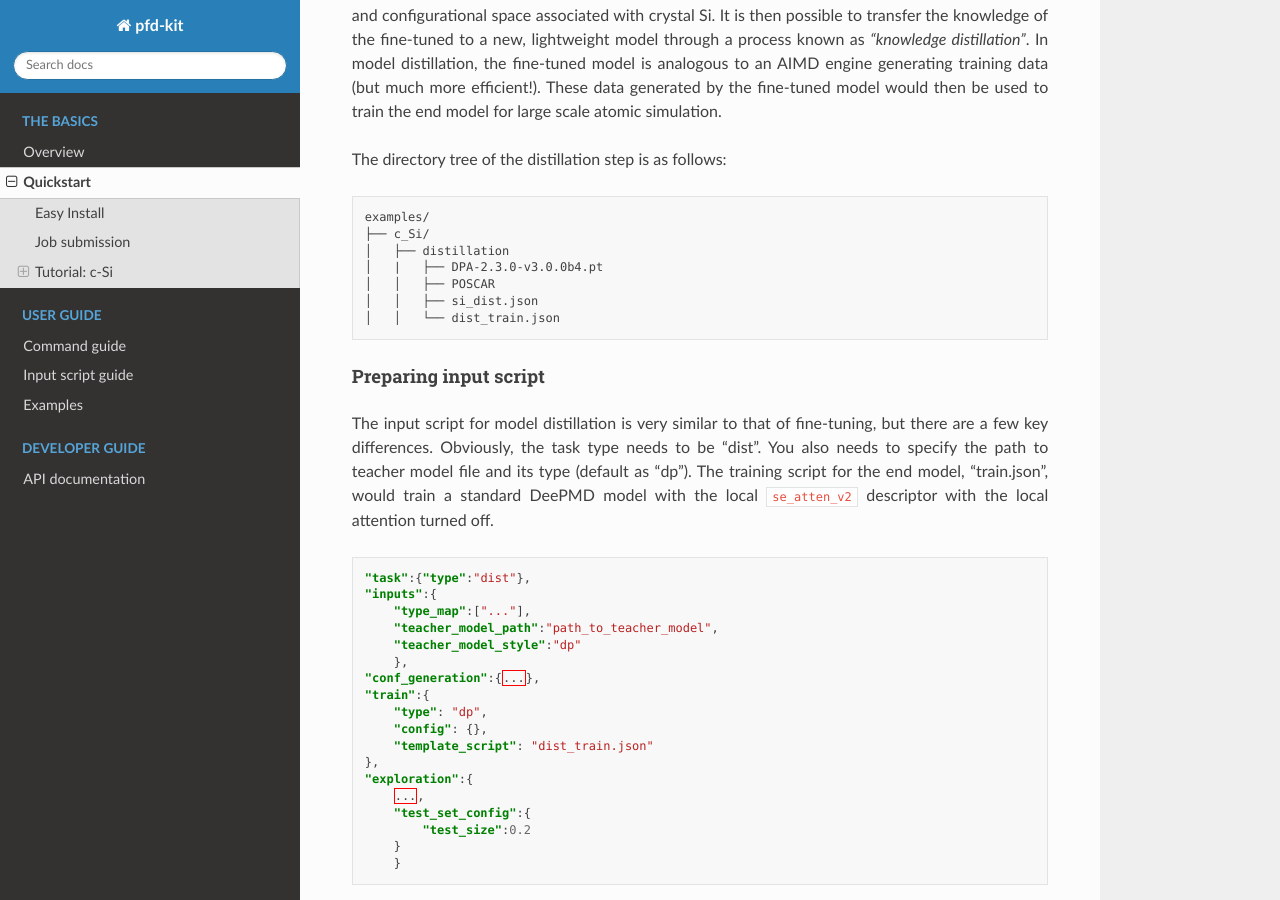
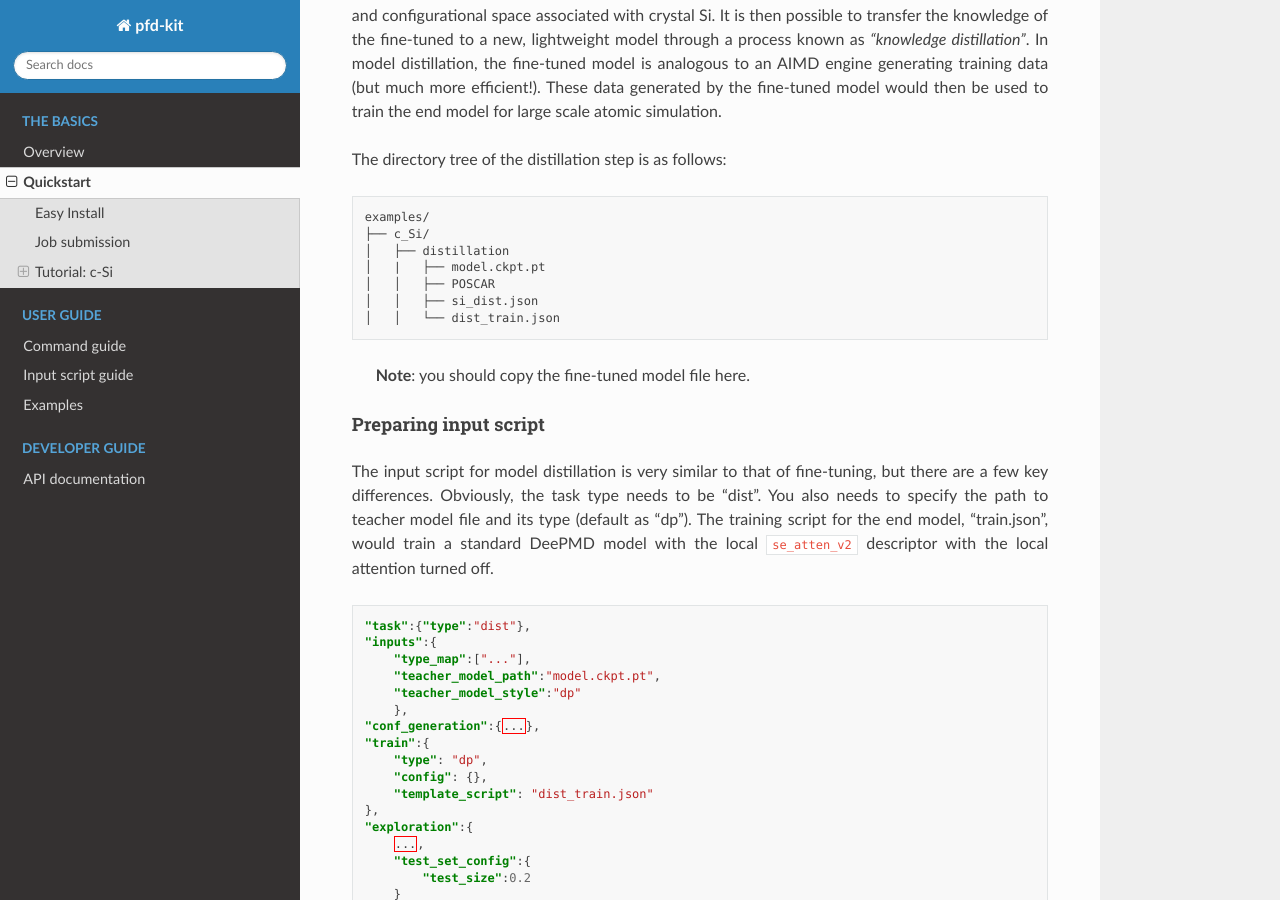
Before and after one commit to ruoyuwang1995nya/pfd-kit, a Sphinx documentation site: the page built from docs/basics/getting-started.md, in a window 1280 px wide and 900 px high, scrolled down 7604 px. Built offline with Sphinx 7.4.7 and the Read the Docs theme 3.1.0, drawn with Linux system fonts in a browser that asks for light colours; pages that are not in the unit, such as notebooks, are missing from menus; some of the changed text lies outside the part shown.

Commit message:
fix: update examples

````diff
--- a/docs/basics/getting-started.md
+++ b/docs/basics/getting-started.md
@@ -246,7 +246,7 @@ $ pfd status si_ft.json WORKFLOW_ID
 +-------------+------------+------------+--------------+---------------+---------+---------------------+------------------+-------------+
 ```
 
-The two iterations of exploration are executed before convergence. In the first iteration (000), 33 frames are selected for DFT calculation and 30 of them are added to the training set for fine-tuning. In the next iteration (111), another 33 frames are labeled, but the fine-tuned model from the last iteration already achieves sufficient accuracy. Hence, the training step at iteration 001 is skipped and the whole exploration ends. The final model can be downloaded to `~/si_ft_res/task.0000/model.ckpt.pt` using `download` command:
+The two iterations of exploration are executed before convergence. In the first iteration (000), 33 frames are selected for DFT calculation and 30 of them are added to the training set for fine-tuning. In the next iteration (111), another 33 frames are labeled, but the fine-tuned model from the last iteration already achieves sufficient accuracy. Hence, the training step at iteration 001 is skipped and the whole exploration ends. The final model can be downloaded to `~/si_ft_res/model/task.0000/model.ckpt.pt` using `download` command:
 ```bash
 pfd download si_ft.json WORKFLOW_ID -p si_ft_res
 ```
@@ -266,11 +266,12 @@ The directory tree of the distillation step is as follows:
 examples/
 ├── c_Si/
 │   ├── distillation
-│   |   ├── DPA-2.3.0-v3.0.0b4.pt
+│   |   ├── model.ckpt.pt
 │   │   ├── POSCAR
 │   │   ├── si_dist.json
 │   │   └── dist_train.json
 ```
+> **Note**: you should copy the fine-tuned model file here.
 
 #### Preparing input script
 The input script for model distillation is very similar to that of fine-tuning, but there are a few key differences. Obviously, the task type needs to be "dist". You also needs to specify the path to teacher model file and its type (default as "dp"). The training script for the end model, "train.json", would train a standard DeePMD model with the local `se_atten_v2` descriptor with the local attention turned off.
@@ -278,7 +279,7 @@ The input script for model distillation is very similar to that of fine-tuning,
 "task":{"type":"dist"},
 "inputs":{
     "type_map":["..."],
-    "teacher_model_path":"path_to_teacher_model",
+    "teacher_model_path":"model.ckpt.pt",
     "teacher_model_style":"dp"
     },
 "conf_generation":{...},
````
Also changed, not shown: 2 other files.
